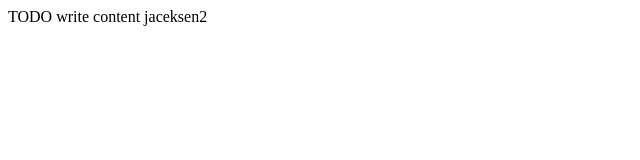
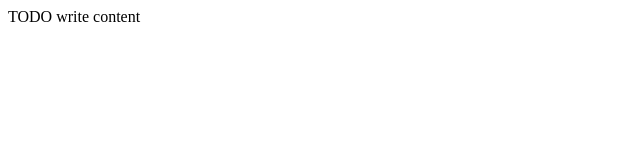
Before and after one commit to jaceksen/gittst, a plain HTML site: page web/index.html in a window 1280 px wide. Shown: the full height of the page, 0-640 px from the left. Drawn offline with Linux system fonts and the light colour scheme.

Commit message:
usuniety j

```diff
--- a/web/index.html
+++ b/web/index.html
@@ -11,6 +11,6 @@ and open the template in the editor.
         <meta name="viewport" content="width=device-width, initial-scale=1.0">
     </head>
     <body>
-        <div>TODO write content jaceksen2</div>
+        <div>TODO write content</div>
     </body>
 </html>
```
